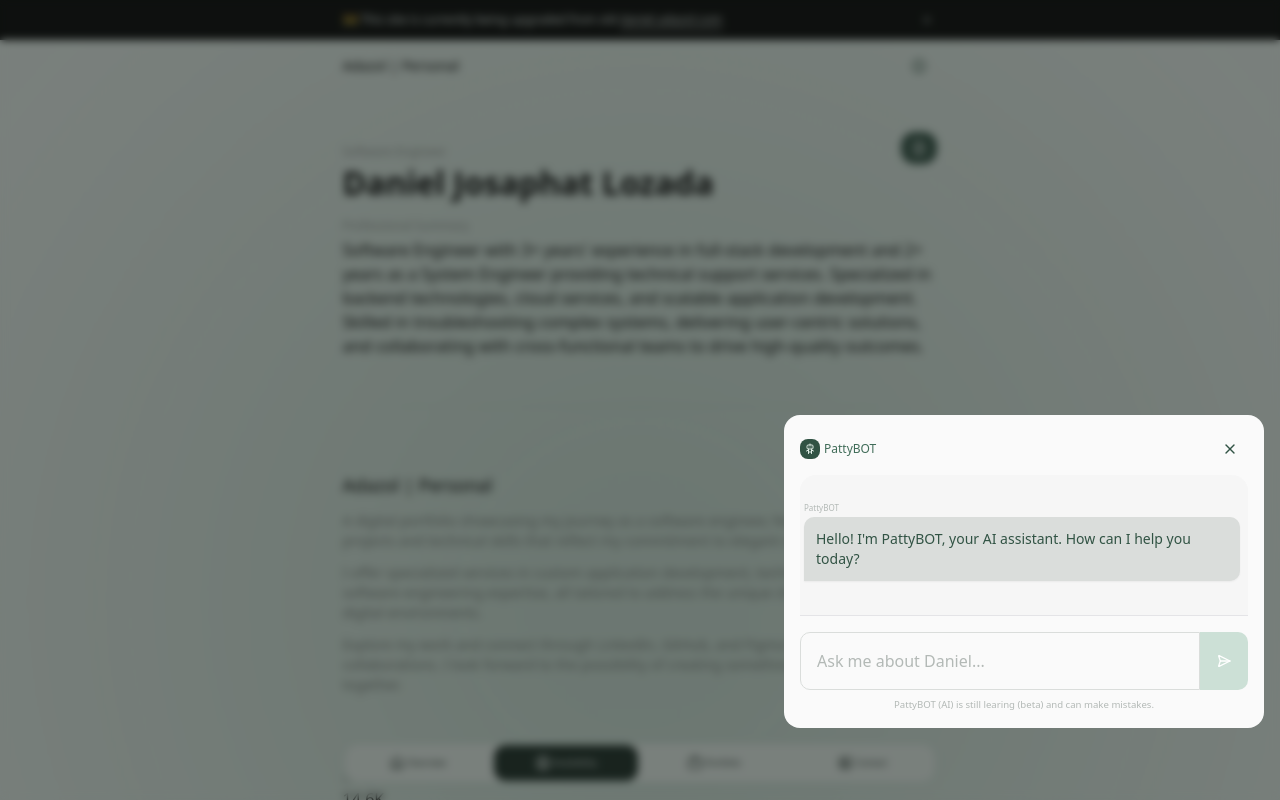
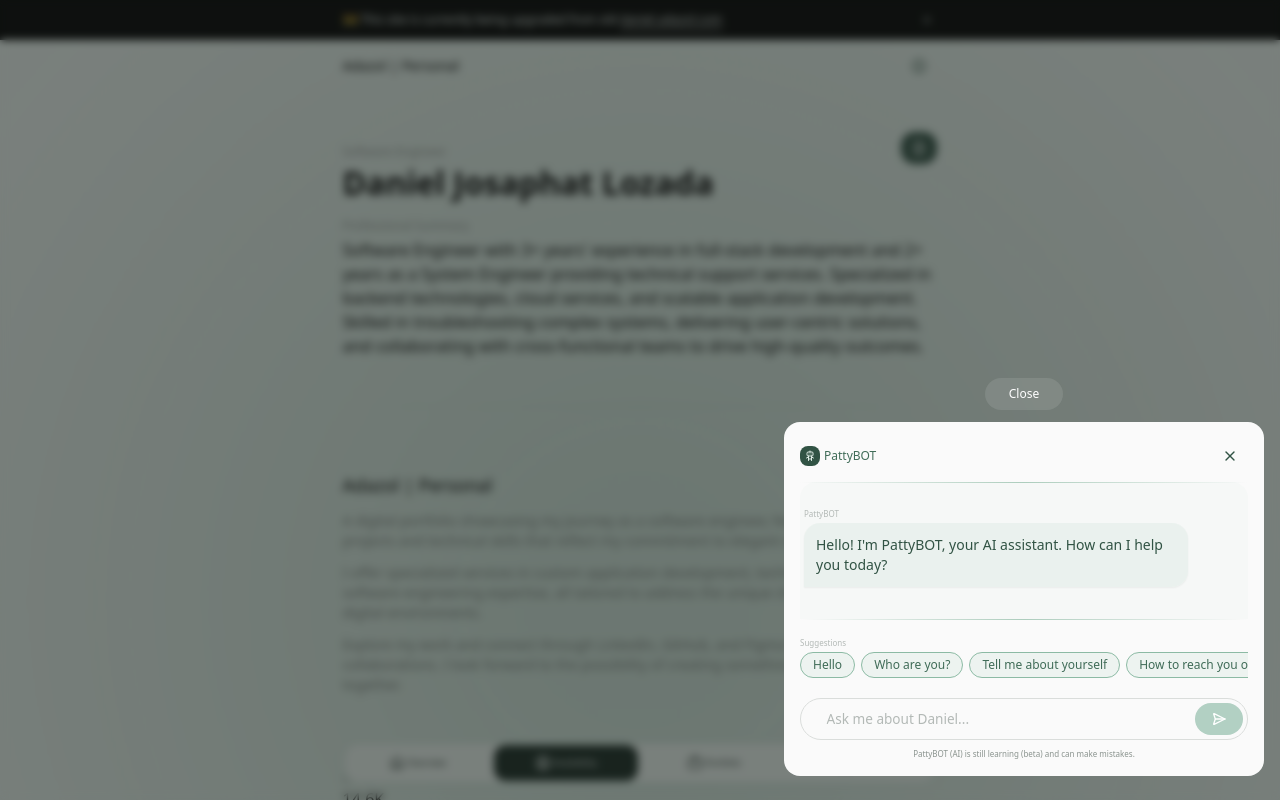
Before and after one commit to adazol123/adazolhub-personal-v3, a Next.js app: page /availability in a window 1280 px wide. Both pictures are taken after a click on the button 1246 px from the left and 712 px from the top of the page. Shown: the top 800 px of the page. Built offline with nearby package versions, Linux system fonts and the light colour scheme.

Commit message:
refactor: UI update on chatbot widget and add suggestions chat sections

```diff
--- a/src/components/ui/chat/chat-box.tsx
+++ b/src/components/ui/chat/chat-box.tsx
@@ -3,6 +3,9 @@ import React, { useState, useRef, useEffect } from 'react'
 import { Calendar, Loader } from 'lucide-react'
 import { IconSend2 } from '@tabler/icons-react'
 import { chat } from '@/app/(personal)/(home)/_actions/genkit'
+import { cn } from '@/lib/utils'
+import { Badge } from '@/components/shared/elements/badge'
+import { Separator } from '@/components/shared/elements/separator'
 
 // Gemini AI API integration
 // const getGeminiResponse = async (message: string, apiKey: string) => {
@@ -197,6 +200,14 @@ const meetingTypes = [
   }
 ]
 
+const inputSuggestions = [
+  'Hello',
+  'Who are you?',
+  'Tell me about yourself',
+  'How to reach you out?',
+  'Are you open for work?'
+]
+
 const ChatBox = () => {
   const [messages, setMessages] = useState<
     {
@@ -322,7 +333,7 @@ const ChatBox = () => {
   }
 
   return (
-    <div className='flex flex-col bg-neutral-100/30 w-full rounded-2xl '>
+    <div className='flex flex-col bg-forest-green-200/5 w-full rounded-2xl '>
       {/* Header */}
       {/* <header className='bg-white shadow p-4 flex items-center justify-between'>
         <div className='flex items-center'>
@@ -404,7 +415,8 @@ const ChatBox = () => {
       )} */}
 
       {/* Chat container */}
-      <div className='flex-1 overflow-y-auto py-4 pl-1 pr-2 max-h-[50vh] my-0.5'>
+      <Separator />
+      <div className='flex-1 overflow-y-auto py-4 pl-1 pr-2 max-h-[50dvh]'>
         <div className=' mx-auto'>
           {messages.map(message => (
             <div
@@ -414,14 +426,19 @@ const ChatBox = () => {
               }`}
             >
               <div>
-                <span className='text-[0.5rem] text-neutral-300 text-end'>
+                <span
+                  className={cn(
+                    'text-[0.5rem] text-neutral-300 ',
+                    message.sender === 'user' ? 'text-end' : 'text-start'
+                  )}
+                >
                   {message.sender === 'user' ? 'me' : 'PattyBOT'}
                 </span>
                 <div
-                  className={`p-3 rounded-lg max-w-[280px] md:max-w-sm lg:max-w-md text-sm ${
+                  className={`p-3 rounded-2xl max-w-[33ch] md:max-w-sm sm:max-w-[40ch] text-sm overflow-auto text-wrap  ${
                     message.sender === 'user'
                       ? 'bg-forest-green-700 text-forest-green-50 rounded-br-none'
-                      : 'bg-neutral-200 shadow-xs text-forest-green-700 rounded-bl-none'
+                      : 'bg-forest-green-50/50 shadow-xs text-forest-green-700 rounded-bl-none'
                   }`}
                 >
                   {typeof message.text === 'string'
@@ -477,9 +494,7 @@ const ChatBox = () => {
             <div className='mb-4 flex justify-start'>
               <div className='bg-neutral-200 shadow rounded-lg p-3 flex items-center rounded-tl-none'>
                 <Loader className='animate-spin h-4 w-4 mr-2 text-forest-green-500' />
-                <span className='text-gray-500 text-xs'>
-                  Patty is typing...
-                </span>
+                <span className='text-forest-green-700 text-xs'>Typing...</span>
               </div>
             </div>
           )}
@@ -489,11 +504,34 @@ const ChatBox = () => {
       </div>
 
       {/* Message input */}
-      <div className='bg-neutral-50 border-t w-full pt-4'>
-        <form onSubmit={handleSendMessage} className='mx-auto flex'>
+      <div className='bg-neutral-50 w-full'>
+        <Separator />
+        {messages.length < 4 && !inputValue && (
+          <div className='mt-2'>
+            <span className='text-[0.5rem] text-neutral-300'>Suggestions</span>
+            <div className='overflow-x-auto flex flex-nowrap gap-1.5  pb-2'>
+              {inputSuggestions.map(suggestion => (
+                <Badge
+                  key={suggestion}
+                  role='button'
+                  variant='outline'
+                  className='rounded-2xl p-0 py-1 px-3 text-forest-green-600 bg-forest-green-50/50 border-forest-green-300 font-light'
+                  onClick={e => {
+                    setInputValue(suggestion)
+                    handleSendMessage(e)
+                  }}
+                >
+                  {suggestion}
+                </Badge>
+              ))}
+            </div>
+          </div>
+        )}
+        <form onSubmit={handleSendMessage} className='mx-auto flex mt-3'>
+          <div className='flex-1 border border-neutral-200 text-forest-green-500 rounded-3xl flex relative focus-within:outline-none  focus-within:border-forest-green-400 '>
             <input
               type='text'
-            className='flex-1 border text-base scale-z-[0.8] border-neutral-200 text-forest-green-500 placeholder:text-neutral-300 rounded-l-lg px-4 py-4 focus:outline-none  focus:border-forest-green-400'
+              className=' text-base scale-[0.85] -translate-x-2 placeholder:text-neutral-300 pr-10 py-2 focus:outline-none  focus:border-forest-green-400 w-full'
               placeholder='Ask me about Daniel...'
               value={inputValue}
               onChange={e => setInputValue(e.target.value)}
@@ -508,14 +546,15 @@ const ChatBox = () => {
             <button
               type='button'
               onClick={handleSendMessage}
-            className='bg-forest-green-500 hover:bg-forest-green-700 text-white px-4 py-2 rounded-r-lg flex items-center justify-center disabled:bg-forest-green-100'
+              className='bg-forest-green-600 absolute right-1 top-1/2 -translate-y-1/2 hover:bg-forest-green-700 text-white px-4 py-2 rounded-2xl flex items-center justify-center disabled:bg-forest-green-400/50'
               disabled={!inputValue.trim() || isLoading}
             >
               <IconSend2 className='size-4' />
             </button>
+          </div>
         </form>
-        <span className='text-[0.6rem] text-center block pt-2 text-neutral-300'>
-          PattyBOT (AI) is still learing (beta) and can make mistakes.
+        <span className='text-[0.5rem] text-center block pt-2 text-neutral-400'>
+          PattyBOT (AI) is still learning (beta) and can make mistakes.
         </span>
       </div>
     </div>
--- a/src/components/ui/chat/chat-widget.tsx
+++ b/src/components/ui/chat/chat-widget.tsx
@@ -50,10 +50,12 @@ const ChatWidget = () => {
       {!openWidget ? (
         <Button
           size='icon'
-          className='z-60  shadow-lg rounded-2xl p-1 absolute right-4  -top-12 cursor-pointer'
+          className='z-60 rounded-2xl p-1 absolute right-4 -top-14 cursor-pointer shadow-sm hover:shadow-xl size-11 transition-all'
           onClick={handleToggleWidget}
+          title='Open Chat Widget'
+          aria-label='Open chat widget'
         >
-          <IconRobot className='size-5' />
+          <IconRobot className='size-6' />
           <div
             id='status__indicator'
             className='rounded-full bg-accent absolute z-[61] bottom-0 right-0 size-2.5 border border-forest-green-100'
@@ -64,12 +66,22 @@ const ChatWidget = () => {
           {/* Backdrop blur overlay */}
           <div
             className='fixed inset-0 bg-neutral-950/50 backdrop-blur-xs z-50'
-            onClick={handleToggleWidget}
+            // onClick={handleToggleWidget}
           />
           <div
             ref={widgetRef}
-            className='z-60 mb-2 px-4 rounded-2xl w-full sm:max-w-lg absolute bottom-12 right-0'
+            className='z-60 px-4 rounded-2xl w-full sm:max-w-lg absolute bottom-2 right-0'
           >
+            <div
+              role='button'
+              className='text-center text-xs py-2 mb-1'
+              onClick={handleToggleWidget}
+              aria-label='close widget modal'
+            >
+              <span className='block py-2 px-6 bg-white/10 backdrop-blur-[1px] w-fit mx-auto rounded-full text-white cursor-pointer hover:bg-white/20 transition-all'>
+                Close
+              </span>
+            </div>
             <div className='bg-neutral-50 z-60 rounded-2xl p-4'>
               <nav className='flex justify-between items-center bg-neutral-50 pb-2'>
                 <div className='flex gap-1 items-center'>
```
Lines whose indentation alone changed are shown as unchanged.
